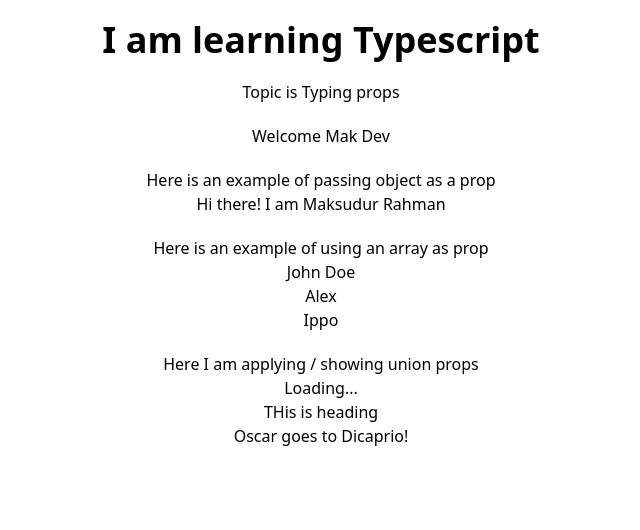
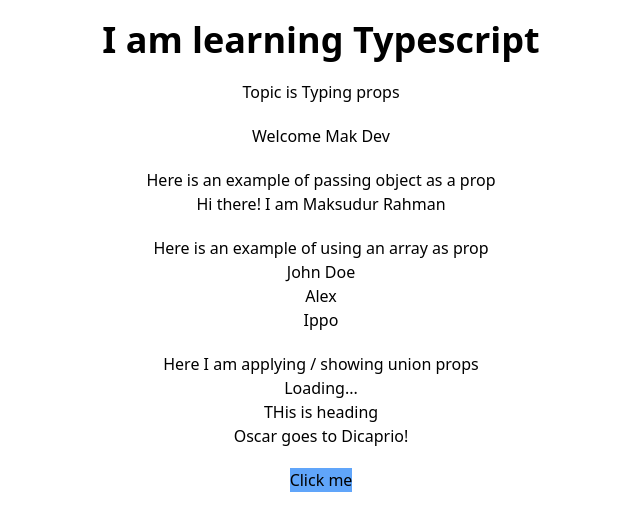
Before and after one commit to prio12/react-typescript-basics, a React (Vite) app: page / in a window 1280 px wide. Shown: the top 530 px of the page, without its empty margins (319-959 px from the left). Built offline with nearby package versions, Linux system fonts and the light colour scheme.

Commit message:
learned about event type (clicked event)

```diff
--- a/src/App.tsx
+++ b/src/App.tsx
@@ -1,5 +1,6 @@
 import Heading from './components/childrenProps/Heading';
 import Oscar from './components/childrenProps/Oscar';
+import Button from './components/eventProps/Button';
 import Greetings from './components/Greetings';
 import Person from './components/Person';
 import Status from './components/Status';
@@ -23,6 +24,11 @@ function App() {
       lName: 'Ippo',
     },
   ];
+
+  //for event props type
+  const handleClick = (text: string) => {
+    console.log(text);
+  };
   return (
     <>
       <div>
@@ -33,6 +39,7 @@ function App() {
         <Heading>
           <Oscar />
         </Heading>
+        <Button handleClick={handleClick} />
       </div>
     </>
   );
--- /dev/null
+++ b/src/components/eventProps/Button.tsx
@@ -0,0 +1,18 @@
+type ButtonProps = {
+  handleClick: (text: string) => void;
+};
+
+const Button = ({ handleClick }: ButtonProps) => {
+  return (
+    <div className="text-center">
+      <button
+        className="btn my-5 btn-md bg-blue-400"
+        onClick={() => handleClick("Hello there , it's clicked")}
+      >
+        Click me
+      </button>
+    </div>
+  );
+};
+
+export default Button;
```
